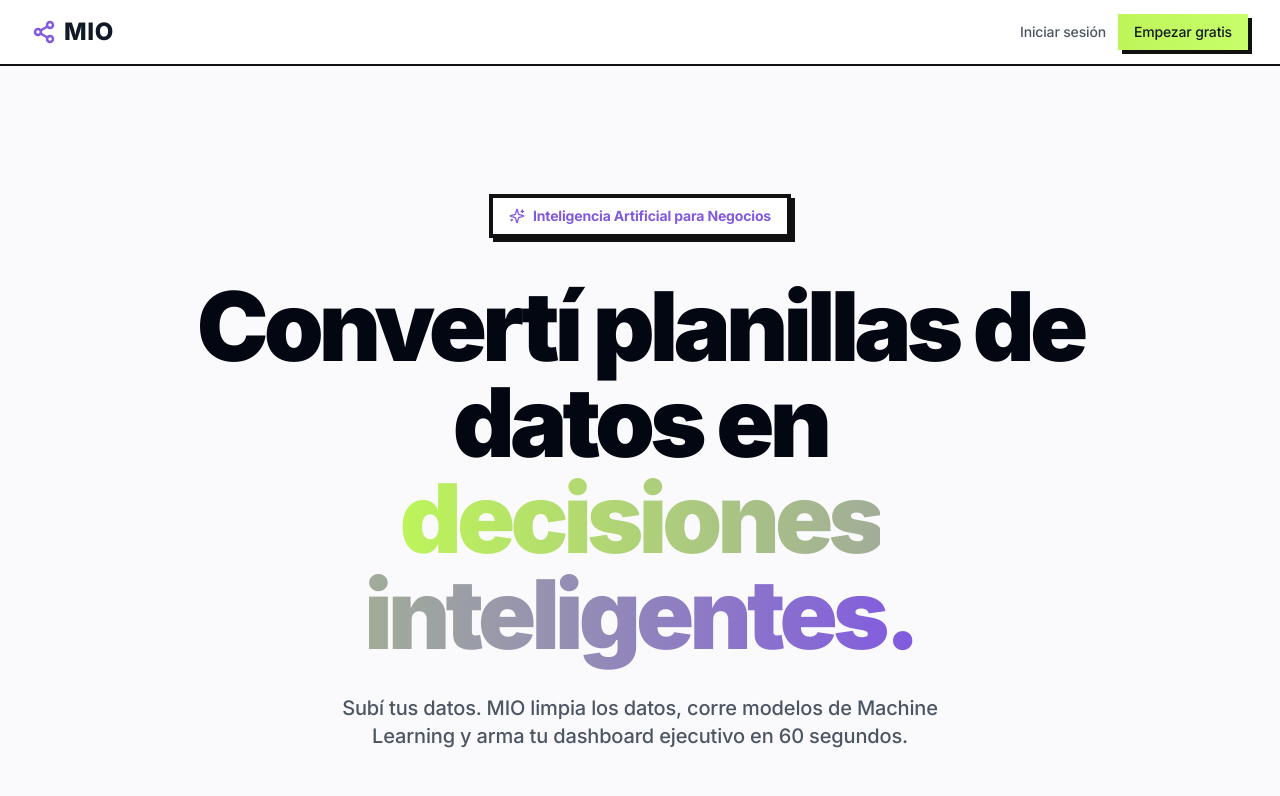
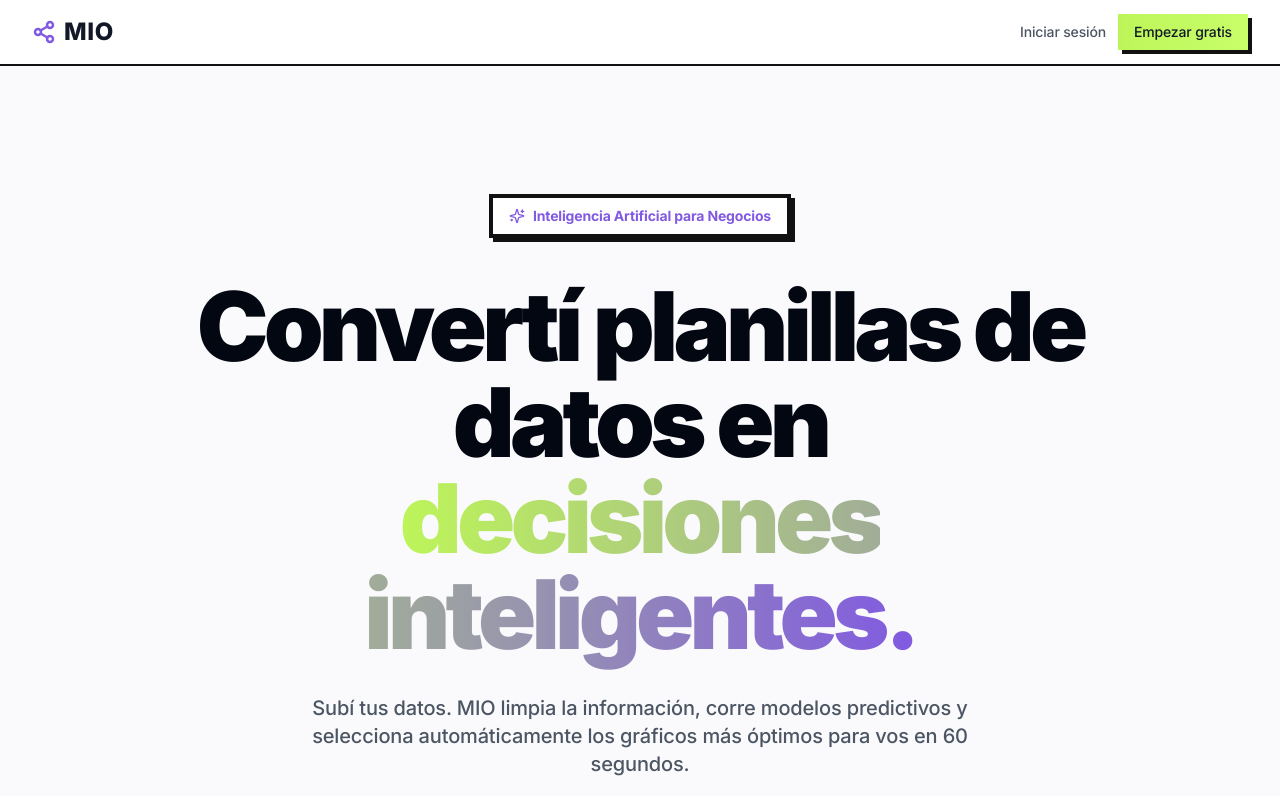
Before and after one commit to milena-abraham/dashboard-ia, a Next.js app in the folder frontend/: page / in a window 1280 px wide. Shown: the top 796 px of the page. Built offline with nearby package versions, Linux system fonts and the light colour scheme; no server answers.

Commit message:
content: update hero subtitle to emphasize automatic optimal charts

```diff
--- a/frontend/src/app/page.tsx
+++ b/frontend/src/app/page.tsx
@@ -354,7 +354,7 @@ export default function LandingPage() {
             transition={{ delay: 0.6, duration: 0.5 }}
             className="text-base sm:text-xl text-gray-600 max-w-2xl mx-auto mb-10 sm:mb-12 font-medium leading-relaxed"
           >
-            Subí tus datos. MIO limpia los datos, corre modelos de Machine Learning y arma tu dashboard ejecutivo en 60 segundos.
+            Subí tus datos. MIO limpia la información, corre modelos predictivos y selecciona automáticamente los gráficos más óptimos para vos en 60 segundos.
           </motion.p>
 
           <motion.div
```
